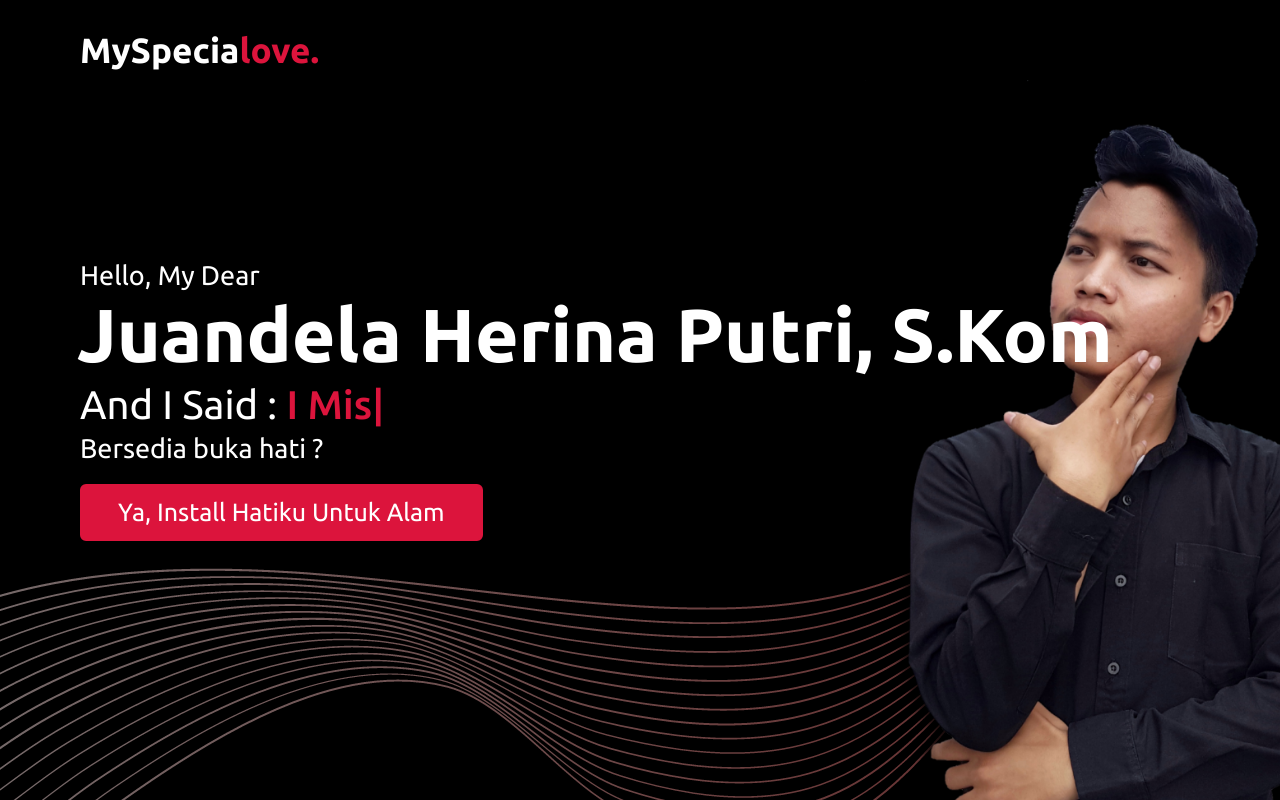
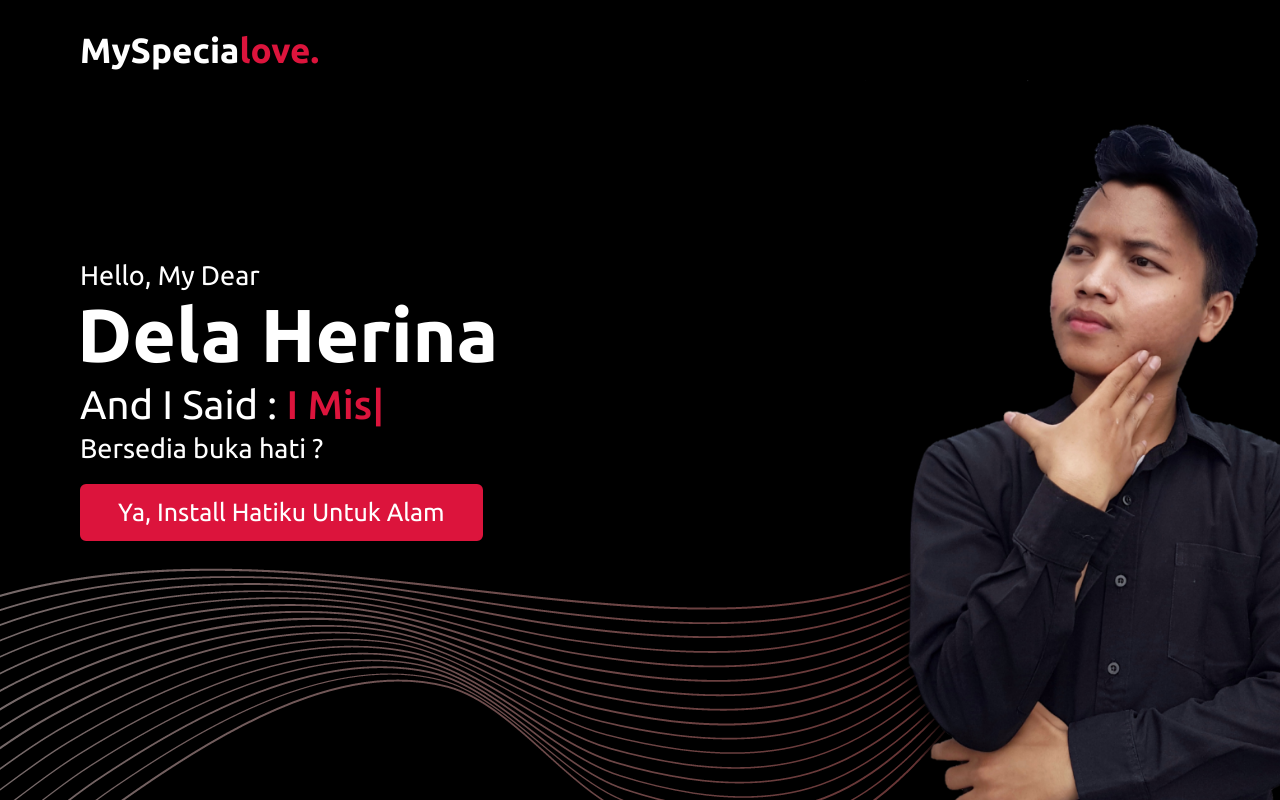
Before and after one commit to alamwahyu/myspecialweb.github.io, a plain HTML site: page index.html in a window 1280 px wide. Drawn offline with nearby package versions, Linux system fonts and the light colour scheme.

Commit message:
Update index.html

```diff
--- a/index.html
+++ b/index.html
@@ -33,7 +33,7 @@
         <div class="max-width">
             <div class="home-content">
                 <div class="text-1">Hello, My Dear</div>
-                <div class="text-2">Juandela Herina Putri, S.Kom</div>
+                <div class="text-2">Dela Herina</div>
                 <div class="text-3">And I Said :  <span class="typing"></span></div>
                 <div class="text-1">Bersedia buka hati ?</div>
                 <a download="myLove.pdf" href="document/myLove.pdf" >Ya, Install Hatiku Untuk Alam</a>
```
